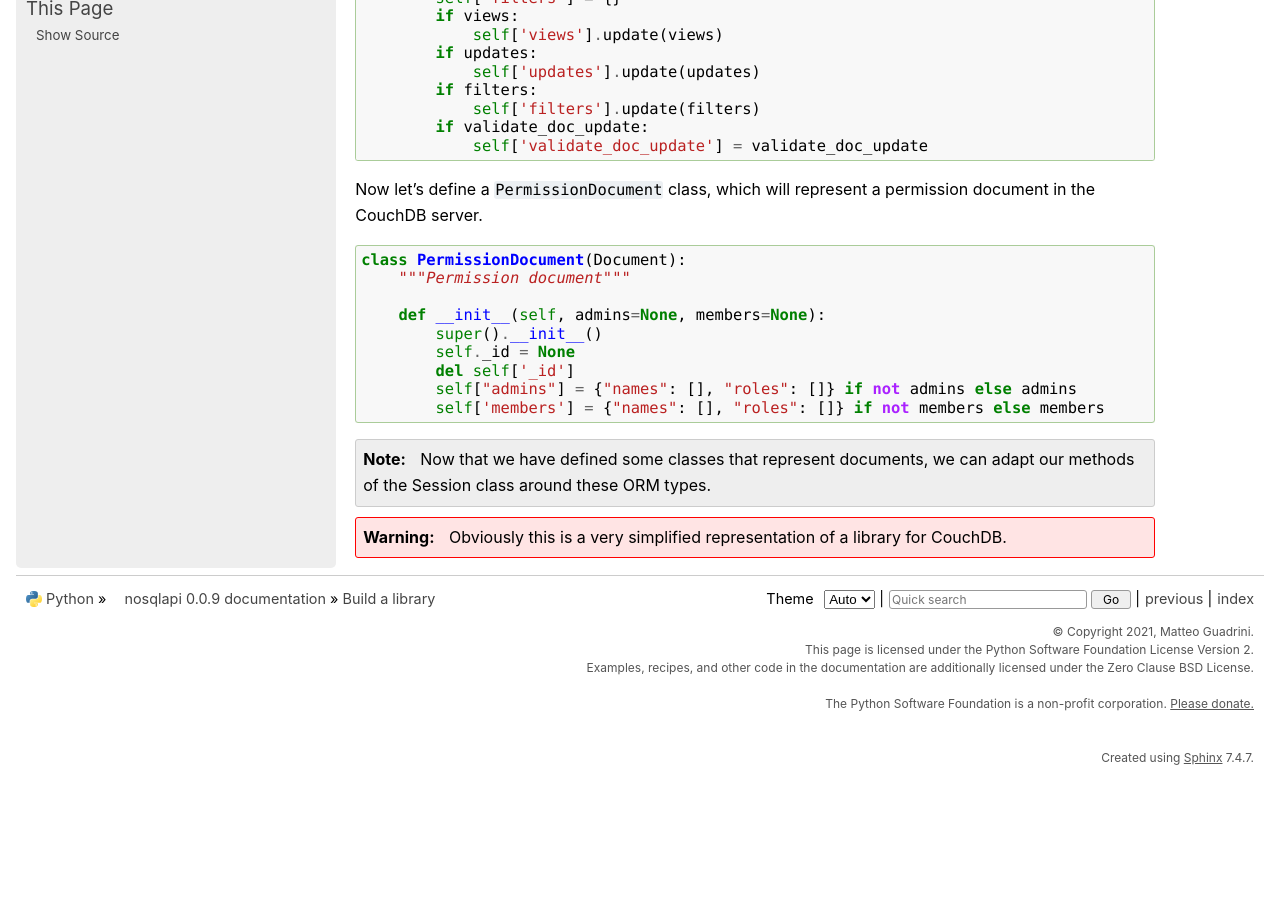
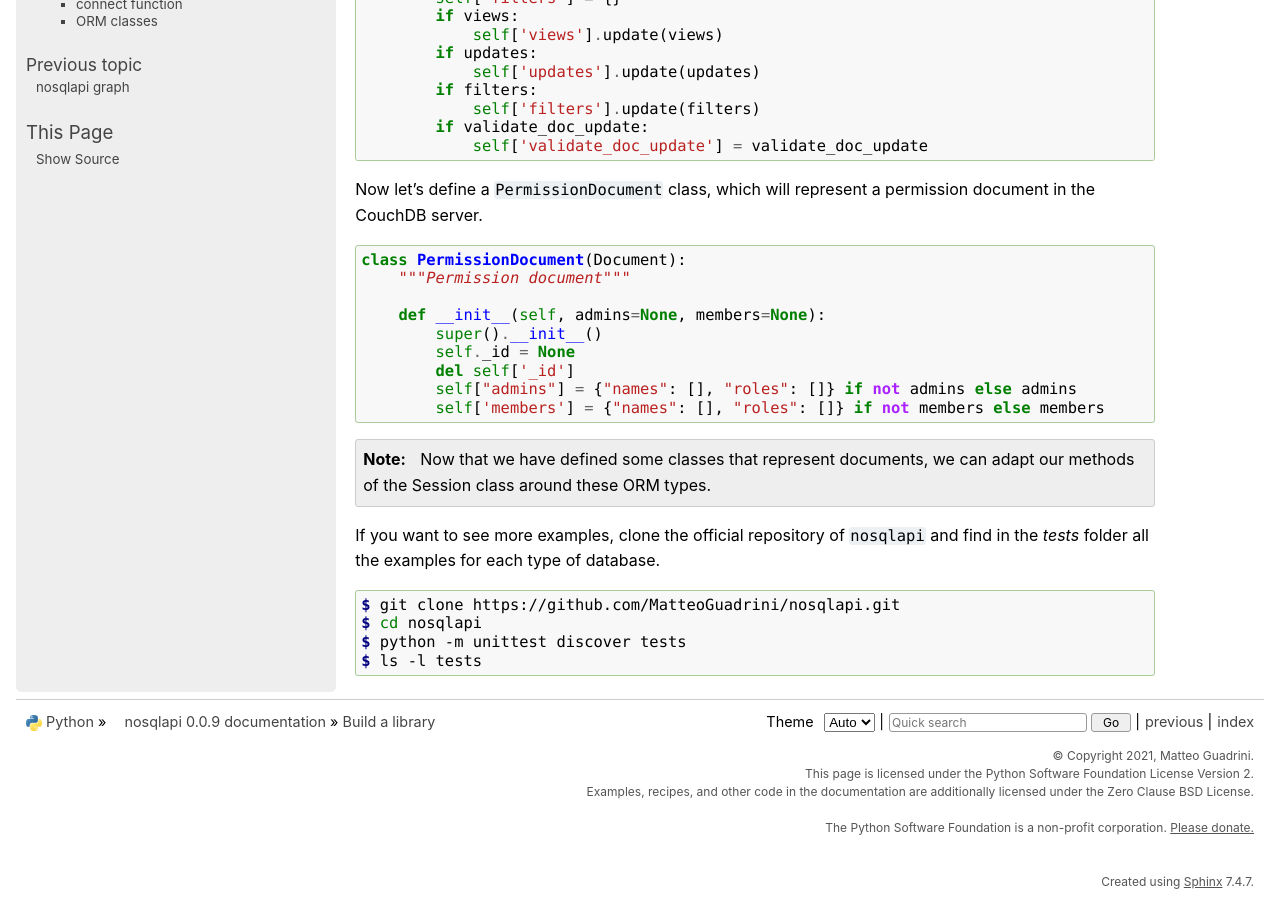
Before and after one commit to MatteoGuadrini/nosqlapi, a Sphinx documentation site: the page built from docs/source/build.rst, in a window 1280 px wide and 900 px high, scrolled down 11654 px. Built offline with Sphinx 7.4.7, drawn with Linux system fonts in a browser that asks for light colours; before the commit the page ends 12430 px from its top, so only the background shows below that.

Commit message:
More examples

```diff
--- a/docs/source/build.rst
+++ b/docs/source/build.rst
@@ -648,5 +648,11 @@ Now let's define a ``PermissionDocument`` class, which will represent a permissi
 .. note::
     Now that we have defined some classes that represent documents, we can adapt our methods of the Session class around these ORM types.
 
-.. warning::
-    Obviously this is a very simplified representation of a library for CouchDB.
+If you want to see more examples, clone the official repository of ``nosqlapi`` and find in the *tests* folder all the examples for each type of database.
+
+.. code-block:: console
+
+    $ git clone https://github.com/MatteoGuadrini/nosqlapi.git
+    $ cd nosqlapi
+    $ python -m unittest discover tests
+    $ ls -l tests
```
